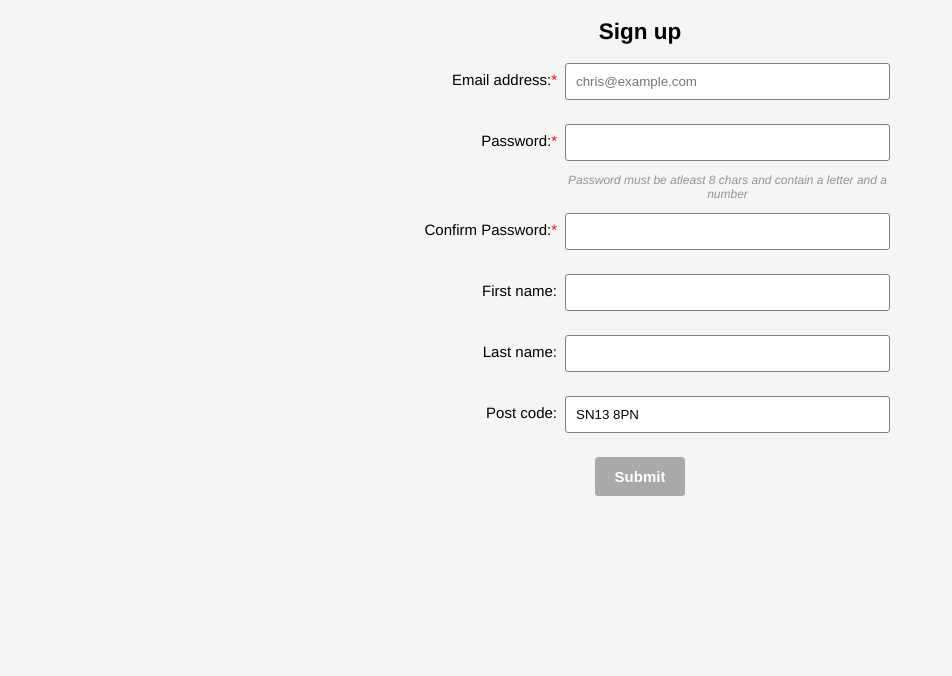
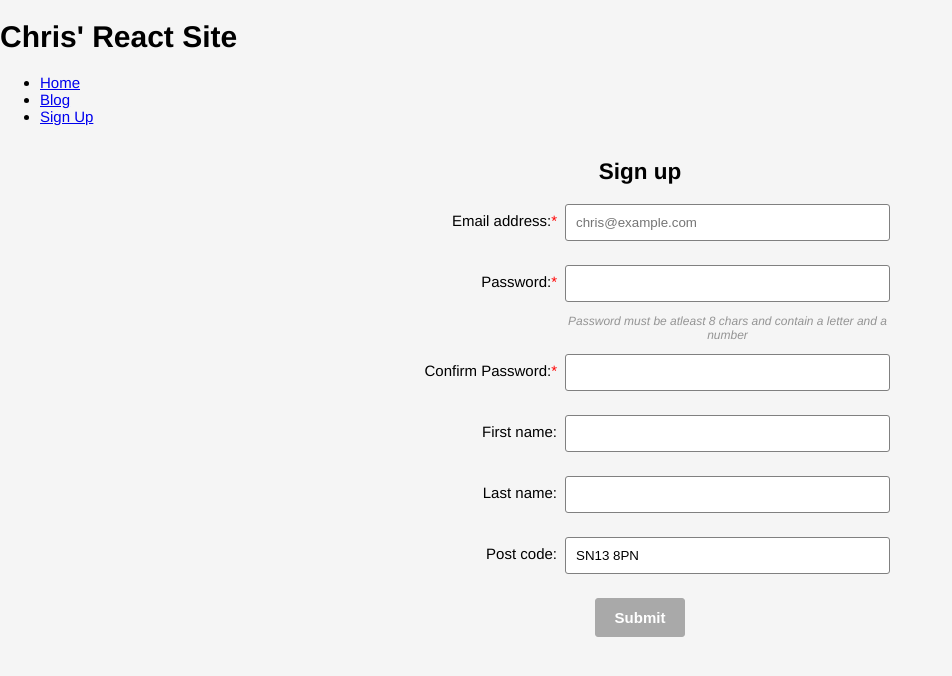
Before and after one commit to chris-bingham/my-first-react-app, a React (Create React App) app: page / in a window 1280 px wide. Shown: the top 676 px of the page, without its empty margins (0-952 px from the left). Built offline with nearby package versions, Linux system fonts and the light colour scheme.

Commit message:
added basic header and nav

```diff
--- a/src/App.js
+++ b/src/App.js
@@ -1,5 +1,6 @@
 import React, { Component } from "react";
 import Form from "./Form.js";
+import Header from "./Header.js";
 import "./App.css";
 
 const signUpForm = {
@@ -48,10 +49,29 @@ const signUpForm = {
   ]
 };
 
+const mainNav = [
+  {
+    id: "home_link",
+    label: "Home",
+    href: "#"
+  },
+  {
+    id: "blog_link",
+    label: "Blog",
+    href: "#"
+  },
+  {
+    id: "signup_link",
+    label: "Sign Up",
+    href: "#"
+  }
+];
+
 class App extends Component {
   render() {
     return (
       <div className="App">
+        <Header menuItems={mainNav} />
         <Form
           name={"signUpForm"}
           title={signUpForm.title}
--- /dev/null
+++ b/src/Header.js
@@ -0,0 +1,20 @@
+import React, { Component } from "react";
+
+class Header extends Component {
+  render() {
+    return (
+      <header>
+        <h1>Chris' React Site</h1>
+        <ul>
+          {this.props.menuItems.map(item => (
+            <li key={"menu_item_" + item.id}>
+              <a href={item.href}>{item.label}</a>
+            </li>
+          ))}
+        </ul>
+      </header>
+    );
+  }
+}
+
+export default Header;
```
